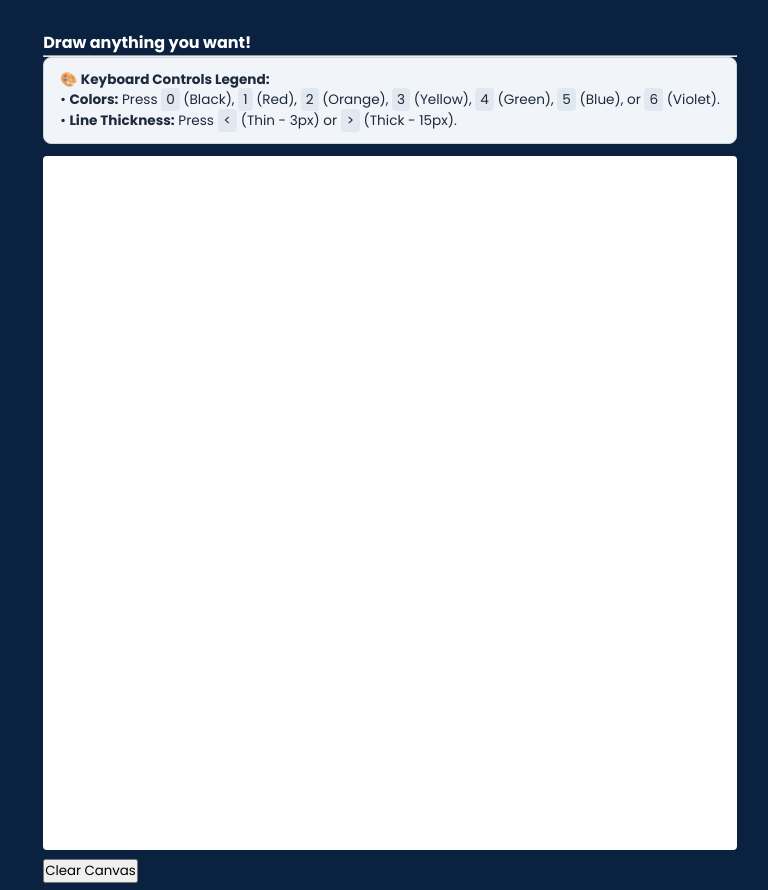
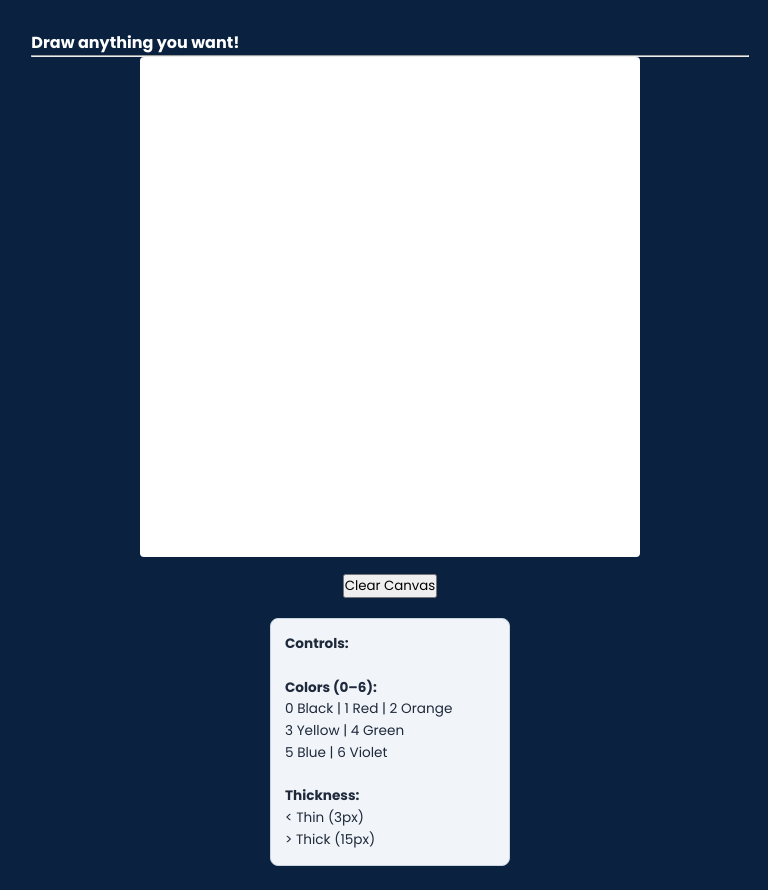
Before and after one commit to baburkhardt/codeit, a plain HTML site: page p2.html in a window 1280 px wide. Shown: the top 890 px of the page, without its empty margins (250-1018 px from the left). Drawn offline with Linux system fonts and the light colour scheme.

Commit message:
Update p2.html
change legend/instruction box

```diff
--- a/p2.html
+++ b/p2.html
@@ -7,10 +7,34 @@
   <title>DMACC IT - Draw Sandbox (P2)</title>
   <link rel="stylesheet" href="css/style.css">
   <style>
-    /* Ensures the canvas drawing surface is solid white */
+    /* Ensures the canvas drawing surface is solid white and scales cleanly */
     #canvas {
       background-color: #FFFFFF !important;
       border-radius: 4px;
+      width: 100%;
+      max-width: 500px;
+      height: auto;
+      aspect-ratio: 1 / 1;
+    }
+    /* Layout container for side-by-side canvas & legend */
+    .draw-workspace {
+      display: flex;
+      flex-direction: row;
+      align-items: flex-start;
+      gap: 20px;
+      flex-wrap: wrap;
+      justify-content: center;
+    }
+    .legend-box {
+      background-color: #f1f5f9;
+      padding: 14px;
+      border-radius: 8px;
+      font-size: 0.85rem;
+      color: #1e293b;
+      border: 1px solid #cbd5e1;
+      line-height: 1.6;
+      max-width: 240px;
+      width: 100%;
     }
   </style>
 </head>
@@ -27,21 +51,31 @@
         </div>
         <hr class="draw-divider">
 
-        <!-- Instruction & Keyboard Legend Box -->
-        <div style="background-color: #f1f5f9; padding: 12px 16px; border-radius: 8px; font-size: 0.85rem; color: #1e293b; width: 100%; border: 1px solid #cbd5e1; line-height: 1.5; margin-bottom: 12px;">
-          🎨 <strong>Keyboard Controls Legend:</strong><br>
-          • <strong>Colors:</strong> Press <kbd style="background:#e2e8f0; padding:2px 5px; border-radius:4px;">0</kbd> (Black), <kbd style="background:#e2e8f0; padding:2px 5px; border-radius:4px;">1</kbd> (Red), <kbd style="background:#e2e8f0; padding:2px 5px; border-radius:4px;">2</kbd> (Orange), <kbd style="background:#e2e8f0; padding:2px 5px; border-radius:4px;">3</kbd> (Yellow), <kbd style="background:#e2e8f0; padding:2px 5px; border-radius:4px;">4</kbd> (Green), <kbd style="background:#e2e8f0; padding:2px 5px; border-radius:4px;">5</kbd> (Blue), or <kbd style="background:#e2e8f0; padding:2px 5px; border-radius:4px;">6</kbd> (Violet).<br>
-          • <strong>Line Thickness:</strong> Press <kbd style="background:#e2e8f0; padding:2px 6px; border-radius:4px;">&lt;</kbd> (Thin - 3px) or <kbd style="background:#e2e8f0; padding:2px 6px; border-radius:4px;">&gt;</kbd> (Thick - 15px).
-        </div>
+        <!-- Workspace: Canvas on Left, Compact Legend on Right -->
+        <div class="draw-workspace">
 
-        <!-- Canvas Container -->
-        <div id="drawb" class="drawbox">
-          <canvas id="canvas"></canvas>
-        </div>
+          <!-- Left Side: Canvas & Clear Button -->
+          <div style="display: flex; flex-direction: column; gap: 10px; align-items: center;">
+            <div id="drawb" class="drawbox">
+              <canvas id="canvas"></canvas>
+            </div>
+            <div class="draw-controls" style="width: 100%; display: flex; justify-content: center;">
+              <input type="button" id="clear" value="Clear Canvas" class="clear-btn">
+            </div>
+          </div>
 
-        <!-- Clear Button Controls -->
-        <div class="draw-controls">
-          <input type="button" id="clear" value="Clear Canvas" class="clear-btn">
+          <!-- Right Side: Concise Legend Box -->
+          <div class="legend-box">
+            <strong>Controls:</strong><br><br>
+            <strong>Colors (0–6):</strong><br>
+            <kbd>0</kbd> Black | <kbd>1</kbd> Red | <kbd>2</kbd> Orange<br>
+            <kbd>3</kbd> Yellow | <kbd>4</kbd> Green<br>
+            <kbd>5</kbd> Blue | <kbd>6</kbd> Violet<br><br>
+            <strong>Thickness:</strong><br>
+            <kbd>&lt;</kbd> Thin (3px)<br>
+            <kbd>&gt;</kbd> Thick (15px)
+          </div>
+
         </div>
 
       </div>
```
